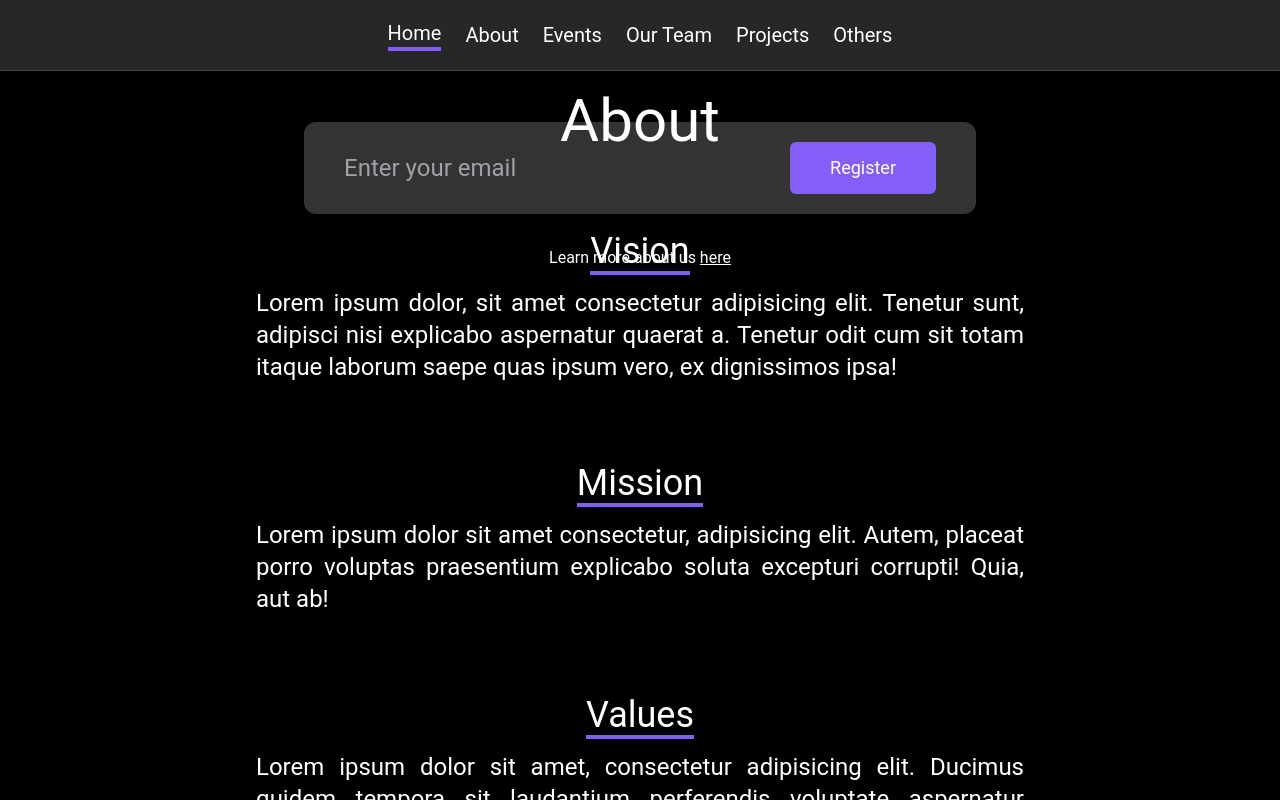
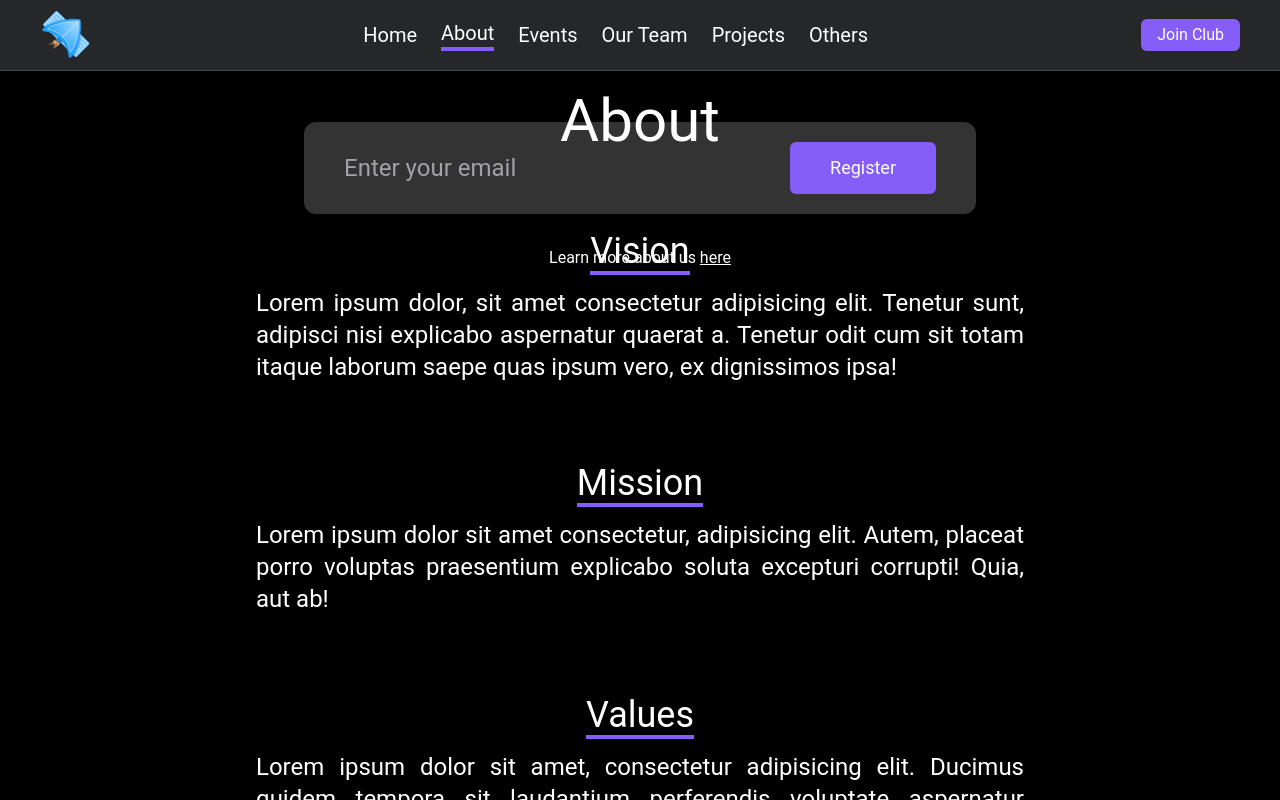
Before and after one commit to akathecoder/coding-club-website, a Next.js app: page / in a window 1280 px wide. Both pictures are taken after a click on the button "About". Shown: the part 730-1530 px from the top of the page. Built offline with nearby package versions, Linux system fonts and the light colour scheme.

Commit message:
completed navbar

```diff
--- a/components/General/navbar/Navbar.tsx
+++ b/components/General/navbar/Navbar.tsx
@@ -7,6 +7,8 @@ import useStore from '../../../store';
 import HamMenu from '../ham-menu/HamMenu';
 import Portal from '../portal/Portal';
 import styles from './navbar.module.css';
+import clubLogo from '../../../assets/images/logo.svg';
+import Image from 'next/image';
 
 interface NavbarProps {}
 
@@ -16,6 +18,8 @@ const NavLinksList: React.FC<{ smallerThan600px?: boolean; onClick?: () => void
 }) => {
     const router = useRouter();
     const visible = useStore((s) => s.visible);
+    const setVisibleSection = useStore((s) => s.setVisibleSection);
+
     const links = [
         { name: 'Home', link: '/', section: true, to: 'home' },
         { name: 'About', link: '/', section: true, to: 'about' },
@@ -35,16 +39,26 @@ const NavLinksList: React.FC<{ smallerThan600px?: boolean; onClick?: () => void
         }
     }
 
-    async function goToLink(link: string, to: string = '') {
+    async function goToLink(link: string, to: string = '', name: string) {
         if (router.route !== '/') {
             await router.push(link);
         }
         scroller.scrollTo(to, { duration: 800, smooth: 'easeInOutQuint' });
+        setVisibleSection(name);
     }
 
     return (
-        <div className={`w-full ${smallerThan600px ? 'absolute py-5 bg-gray' : ''} ${styles.navLinks}`}>
-            <ul className={`flex ${smallerThan600px ? 'flex-col items-center' : 'justify-center'}`}>
+        <div
+            className={`w-full flex justify-between items-center px-10 ${
+                smallerThan600px ? 'absolute py-5 bg-gray' : ''
+            } ${styles.navLinks}`}
+        >
+            {(visible === 'About' || visible === 'Our Team') && !smallerThan600px && (
+                <div className="flex items-center justify-center">
+                    <Image src={clubLogo} alt="university" width="50px" height="50px" />
+                </div>
+            )}
+            <ul className={`flex m-auto ${smallerThan600px ? 'flex-col items-center' : 'justify-center'}`}>
                 {links.map(({ name, link, section, to }, idx) => (
                     <button key={idx} onClick={onClick}>
                         <li
@@ -53,7 +67,7 @@ const NavLinksList: React.FC<{ smallerThan600px?: boolean; onClick?: () => void
                             }`}
                         >
                             {section ? (
-                                <a onClick={async () => await goToLink(link, to)}>{name}</a>
+                                <a onClick={async () => await goToLink(link, to, name)}>{name}</a>
                             ) : (
                                 <Link href={link}>{name}</Link>
                             )}
@@ -61,6 +75,12 @@ const NavLinksList: React.FC<{ smallerThan600px?: boolean; onClick?: () => void
                     </button>
                 ))}
             </ul>
+
+            {(visible === 'About' || visible === 'Our Team') && !smallerThan600px && (
+                <div>
+                    <button className="bg-brand px-4 py-1 rounded-md">Join Club</button>
+                </div>
+            )}
         </div>
     );
 };
@@ -68,6 +88,7 @@ const NavLinksList: React.FC<{ smallerThan600px?: boolean; onClick?: () => void
 const Navbar: React.FC<NavbarProps> = () => {
     const smallerThan600px = useMediaQuery('(max-width: 600px)');
     const [open, setOpen] = useState<boolean>(false);
+    const visible = useStore((s) => s.visible);
 
     function closeNavLinks() {
         setOpen(false);
@@ -100,8 +121,19 @@ const Navbar: React.FC<NavbarProps> = () => {
                 } ${styles.nav} bg-gray`}
             >
                 {smallerThan600px && (
-                    <div className="px-4 cursor-pointer h-full flex justify-center items-center mx-3">
-                        <HamMenu onClick={toggleNavbar} open={open} />
+                    <div className="px-4 w-full flex justify-between items-center">
+                        {visible !== 'Home' && smallerThan600px ? (
+                            <div>
+                                <button className="bg-brand px-4 py-1 rounded-md">Join Club</button>
+                            </div>
+                        ) : (
+                            <Fragment>{smallerThan600px ? <div></div> : <Fragment></Fragment>}</Fragment>
+                        )}
+                        {smallerThan600px && (
+                            <div className="cursor-pointer h-full flex justify-center items-center mx-3">
+                                <HamMenu onClick={toggleNavbar} open={open} />
+                            </div>
+                        )}
                     </div>
                 )}
 
@@ -110,16 +142,15 @@ const Navbar: React.FC<NavbarProps> = () => {
                         {open ? <NavLinksList smallerThan600px onClick={closeNavLinks} /> : <Fragment></Fragment>}
                     </Fragment>
                 ) : (
-                    <div className="flex justify-center w-full">
-                        <NavLinksList />
-                    </div>
+                    <NavLinksList />
                 )}
 
                 <Portal selector="backdrop">
                     {open && smallerThan600px && (
                         <div
-                            className="absolute w-full h-full bg-gray left-0 top-0 right-0 z-10 opacity-90"
+                            className="absolute w-full h-screen bg-gray left-0 right-0 z-10 opacity-90"
                             onClick={closeNavLinks}
+                            style={{ top: window.scrollY }}
                         ></div>
                     )}
                 </Portal>
```
